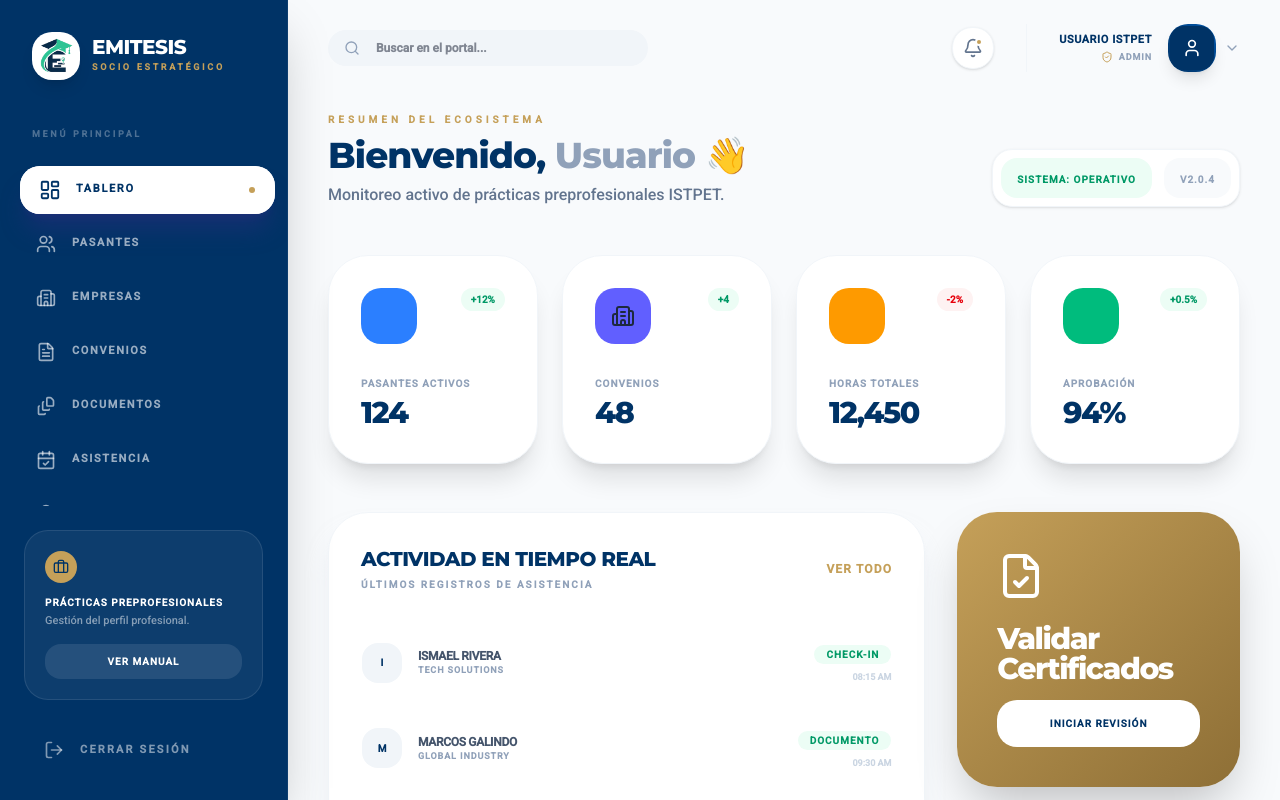
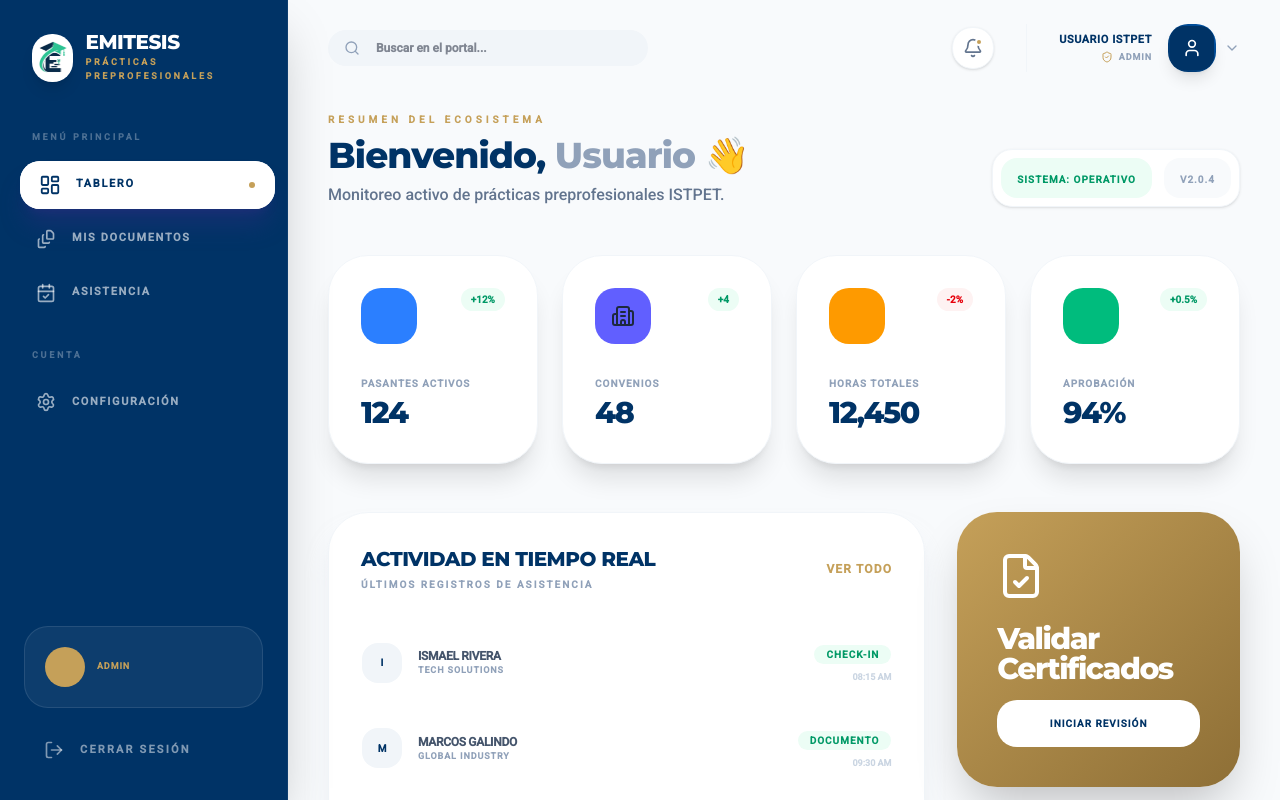
Before and after one commit to JorgeDoicela/sistema_practicas_preprofesionales, a Next.js app in the folder web-emitesis/: page /dashboard in a window 1280 px wide. Built offline with nearby package versions, Linux system fonts and the light colour scheme; sample sign-in values are in the browser's storage.

Commit message:
Eliminar páginas que no se usan

```diff
--- a/web-emitesis/src/app/admin/dashboard/page.tsx
+++ b/web-emitesis/src/app/admin/dashboard/page.tsx
@@ -1,11 +1,9 @@
 "use client";
-import { DashboardLayout } from "@/components/dashboard/DashboardLayout";
-import { DashboardMain } from "@/components/dashboard/DashboardMain";
+import { useEffect } from "react";
+import { useRouter } from "next/navigation";
 
-export default function AdminDashboard() {
-  return (
-    <DashboardLayout>
-      <DashboardMain />
-    </DashboardLayout>
-  );
+export default function AdminDashboardRedirect() {
+  const router = useRouter();
+  useEffect(() => { router.replace("/dashboard"); }, [router]);
+  return null;
 }
--- a/web-emitesis/src/components/dashboard/Sidebar.tsx
+++ b/web-emitesis/src/components/dashboard/Sidebar.tsx
@@ -8,37 +8,62 @@ import { cn } from "@/lib/utils";
 import {
     LayoutDashboard,
     Users,
-    Building2,
-    FileText,
     CalendarCheck,
-    Award,
     Settings,
     LogOut,
     ChevronRight,
-    Briefcase,
     FileStack,
     UserPlus,
     GraduationCap,
     FlaskConical,
+    Handshake,
 } from "lucide-react";
 import { motion } from "framer-motion";
 import { User as UserType } from "@/types/user";
 import { BRAND_LOGO_SRC } from "@/lib/brand";
-import { ROLES, canManageSystem, hasRole } from "@/constants/roles";
 
-const menuItems = [
-    { icon: LayoutDashboard, label: "Tablero", href: "/dashboard" },
-    { icon: Users, label: "Pasantes", href: "/dashboard/pasantes" },
-    { icon: Building2, label: "Empresas", href: "/dashboard/empresas" },
-    { icon: FileText, label: "Convenios", href: "/coordinador/convenios" },
-    { icon: FileStack, label: "Documentos", href: "/dashboard/documentos" },
-    { icon: CalendarCheck, label: "Asistencia", href: "/dashboard/asistencia" },
-    { icon: Award, label: "Certificaciones", href: "/dashboard/certificaciones" },
-];
+// ── Menús por rol ──────────────────────────────────────────────────────────
+// Las claves deben coincidir exactamente con los valores de Role en el backend
 
-const secondaryItems = [
-    { icon: Settings, label: "Configuración", href: "/dashboard/configuracion" },
-];
+const MENUS: Record<string, Array<{ icon: React.ElementType; label: string; href: string }>> = {
+    ADMIN: [
+        { icon: LayoutDashboard, label: "Tablero",              href: "/dashboard" },
+        { icon: Users,           label: "Usuarios",             href: "/admin/usuarios" },
+        { icon: UserPlus,        label: "Asignaciones",         href: "/coordinador/asignacion" },
+        { icon: Handshake,       label: "Convenios",            href: "/coordinador/convenios" },
+        { icon: GraduationCap,   label: "Gestión Estudiantes",  href: "/coordinador/estudiantes" },
+        { icon: FileStack,       label: "Documentos",           href: "/dashboard/documentos" },
+    ],
+    COORDINADOR: [
+        { icon: LayoutDashboard, label: "Tablero",              href: "/dashboard" },
+        { icon: UserPlus,        label: "Asignaciones",         href: "/coordinador/asignacion" },
+        { icon: Handshake,       label: "Convenios",            href: "/coordinador/convenios" },
+        { icon: GraduationCap,   label: "Gestión Estudiantes",  href: "/coordinador/estudiantes" },
+        { icon: FileStack,       label: "Documentos",           href: "/dashboard/documentos" },
+    ],
+    TUTOR_ACADEMICO: [
+        { icon: LayoutDashboard, label: "Tablero",              href: "/tutor-academico/dashboard" },
+        { icon: FileStack,       label: "Documentos",           href: "/dashboard/documentos" },
+        { icon: CalendarCheck,   label: "Asistencia",           href: "/dashboard/asistencia" },
+    ],
+    TUTOR_EMPRESARIAL: [
+        { icon: LayoutDashboard, label: "Tablero",              href: "/empresa/dashboard" },
+        { icon: FileStack,       label: "Documentos",           href: "/dashboard/documentos" },
+        { icon: CalendarCheck,   label: "Asistencia",           href: "/dashboard/asistencia" },
+    ],
+    ESTUDIANTE: [
+        { icon: LayoutDashboard, label: "Tablero",              href: "/dashboard" },
+        { icon: FileStack,       label: "Mis Documentos",       href: "/dashboard/documentos" },
+        { icon: CalendarCheck,   label: "Asistencia",           href: "/dashboard/asistencia" },
+    ],
+    EMPRESA: [
+        { icon: LayoutDashboard, label: "Tablero",              href: "/empresa/dashboard" },
+        { icon: GraduationCap,   label: "Mis Pasantes",         href: "/empresa/dashboard" },
+        { icon: FlaskConical,    label: "Tests de Aptitud",     href: "/empresa/dashboard" },
+    ],
+};
+
+// ── Componente Sidebar ─────────────────────────────────────────────────────
 
 export function Sidebar() {
     const pathname = usePathname();
@@ -51,24 +76,9 @@ export function Sidebar() {
         }
     }, []);
 
-    const isManager = canManageSystem(user?.role);
-    const isCoordinador = hasRole(user?.role, ROLES.COORDINADOR);
-    const isEmpresa = hasRole(user?.role, ROLES.EMPRESA);
-
-    const empresaMenuItems = [
-        { icon: LayoutDashboard, label: "Tablero", href: "/empresa/dashboard" },
-        { icon: GraduationCap, label: "Mis Pasantes", href: "/empresa/dashboard" },
-        { icon: FlaskConical, label: "Tests de Aptitud", href: "/empresa/dashboard" },
-    ];
-
-    const allMenuItems = isEmpresa
-        ? empresaMenuItems
-        : [
-            ...menuItems,
-            ...(hasRole(user?.role, ROLES.ADMIN) ? [{ icon: Users, label: "Usuarios", href: "/admin/usuarios" }] : []),
-            ...(isCoordinador ? [{ icon: Users, label: "Gestión Estudiantes", href: "/coordinador/estudiantes" }] : []),
-            ...(isManager ? [{ icon: UserPlus, label: "Asignación", href: "/coordinador/asignacion" }] : []),
-        ];
+    const role: string = user?.role ?? "";
+    const menuItems = MENUS[role] ?? MENUS["ESTUDIANTE"];
+    const isEmpresaRole = role === "EMPRESA" || role === "TUTOR_EMPRESARIAL";
 
     return (
         <aside className="w-72 bg-[#003366] text-white flex flex-col h-screen sticky top-0 border-r border-white/5 shadow-2xl z-40">
@@ -87,60 +97,62 @@ export function Sidebar() {
                     </div>
                     <div>
                         <h1 className="text-xl font-black tracking-tight leading-none">EMITESIS</h1>
-                        <p className="text-[9px] font-black uppercase tracking-[0.3em] text-[#C5A059] mt-1">Socio Estratégico</p>
+                        <p className="text-[9px] font-black uppercase tracking-[0.3em] text-[#C5A059] mt-1">Prácticas Preprofesionales</p>
                     </div>
                 </div>
             </div>
 
             {/* Main Navigation */}
-            <nav className="flex-1 px-4 space-y-8 overflow-y-auto">
-                <div>
-                    <p className="px-4 text-[9px] font-black uppercase tracking-[0.3em] text-white/30 mb-6">Menú Principal</p>
+            <nav className="flex-1 px-4 overflow-y-auto">
+                <p className="px-4 text-[9px] font-black uppercase tracking-[0.3em] text-white/30 mb-4">Menú Principal</p>
                 <div className="space-y-1.5">
-                        {allMenuItems.map((item) => (
+                    {menuItems.map((item) => (
                         <SidebarItem
-                                key={item.href}
+                            key={item.href + item.label}
                             {...item}
-                                active={pathname === item.href}
+                            active={pathname === item.href || pathname.startsWith(item.href + "/")}
                         />
                     ))}
                 </div>
-                </div>
 
-                <div>
-                    <p className="px-4 text-[9px] font-black uppercase tracking-[0.3em] text-white/30 mb-6">Personalización</p>
+                {/* Configuración solo si no es empresa/tutor empresarial */}
+                {!isEmpresaRole && (
+                    <div className="mt-8">
+                        <p className="px-4 text-[9px] font-black uppercase tracking-[0.3em] text-white/30 mb-4">Cuenta</p>
                         <div className="space-y-1.5">
-                        {secondaryItems.map((item) => (
                             <SidebarItem
-                                key={item.href}
-                                {...item}
-                                active={pathname === item.href}
+                                icon={Settings}
+                                label="Configuración"
+                                href="/dashboard/configuracion"
+                                active={pathname === "/dashboard/configuracion"}
                             />
-                        ))}
                         </div>
                     </div>
+                )}
             </nav>
 
-            {/* User Support / Invite Section */}
+            {/* User Badge + Logout */}
             <div className="p-6">
-                <div className="bg-white/5 rounded-3xl p-5 border border-white/10">
-                    <div className="w-8 h-8 bg-[#C5A059] rounded-xl flex items-center justify-center text-[#003366] mb-3">
-                        <Briefcase className="w-4 h-4" />
+                {user && (
+                    <div className="bg-white/5 rounded-3xl p-5 border border-white/10 mb-4">
+                        <div className="flex items-center gap-3">
+                            <div className="w-10 h-10 rounded-2xl bg-[#C5A059] flex items-center justify-center font-black text-[#003366] text-sm shrink-0">
+                                {user.fullName?.charAt(0).toUpperCase()}
                             </div>
-                    <p className="text-[10px] font-black uppercase tracking-widest mb-1">Prácticas Preprofesionales</p>
-                    <p className="text-[11px] text-white/50 mb-4 font-medium leading-tight">Gestión del perfil profesional.</p>
-                    <button className="w-full py-2.5 bg-white/10 hover:bg-white/20 rounded-xl text-[10px] font-black uppercase tracking-widest transition-colors">
-                        Ver Manual
-                    </button>
+                            <div className="overflow-hidden">
+                                <p className="text-[11px] font-black text-white truncate">{user.fullName}</p>
+                                <p className="text-[9px] font-bold uppercase tracking-widest text-[#C5A059]">{user.role}</p>
                             </div>
+                        </div>
+                    </div>
+                )}
 
-                {/* Logout */}
                 <button
                     onClick={() => {
                         localStorage.clear();
                         window.location.href = "/login";
                     }}
-                    className="w-full mt-6 flex items-center gap-4 px-5 py-4 text-white/50 hover:text-red-400 hover:bg-red-400/5 rounded-2xl transition-all group"
+                    className="w-full flex items-center gap-4 px-5 py-4 text-white/50 hover:text-red-400 hover:bg-red-400/5 rounded-2xl transition-all group"
                 >
                     <LogOut className="w-5 h-5 group-hover:-translate-x-1 transition-transform" />
                     <span className="text-[11px] font-black uppercase tracking-[0.2em]">Cerrar Sesión</span>
@@ -149,6 +161,8 @@ export function Sidebar() {
         </aside>
     );
 }
+
+// ── SidebarItem ────────────────────────────────────────────────────────────
 
 interface SidebarItemProps {
     icon: React.ElementType;
--- a/web-emitesis/src/constants/roles.ts
+++ b/web-emitesis/src/constants/roles.ts
@@ -19,11 +19,11 @@ export const ROLE_LABELS: Record<Role, string> = {
 };
 
 export const ROLE_REDIRECTS: Record<Role, string> = {
-  [ROLES.ADMIN]: '/admin/dashboard',
-  [ROLES.COORDINADOR]: '/coordinador/dashboard',
+  [ROLES.ADMIN]: '/dashboard',
+  [ROLES.COORDINADOR]: '/dashboard',
   [ROLES.TUTOR_ACADEMICO]: '/tutor-academico/dashboard',
-  [ROLES.TUTOR_EMPRESARIAL]: '/tutor-empresarial/dashboard',
-  [ROLES.ESTUDIANTE]: '/estudiante/dashboard',
+  [ROLES.TUTOR_EMPRESARIAL]: '/empresa/dashboard',
+  [ROLES.ESTUDIANTE]: '/dashboard',
   [ROLES.EMPRESA]: '/empresa/dashboard',
 };
 
```
Also changed, not shown: web-emitesis/src/app/coordinador/dashboard/page.tsx (+6 -8 lines), web-emitesis/src/app/estudiante/dashboard/page.tsx (+6 -8 lines), web-emitesis/src/app/tutor-empresarial/dashboard/page.tsx (+6 -12 lines), web-emitesis/src/app/tutor/dashboard/page.tsx (+6 -8 lines). Lines whose indentation alone changed are shown as unchanged.
